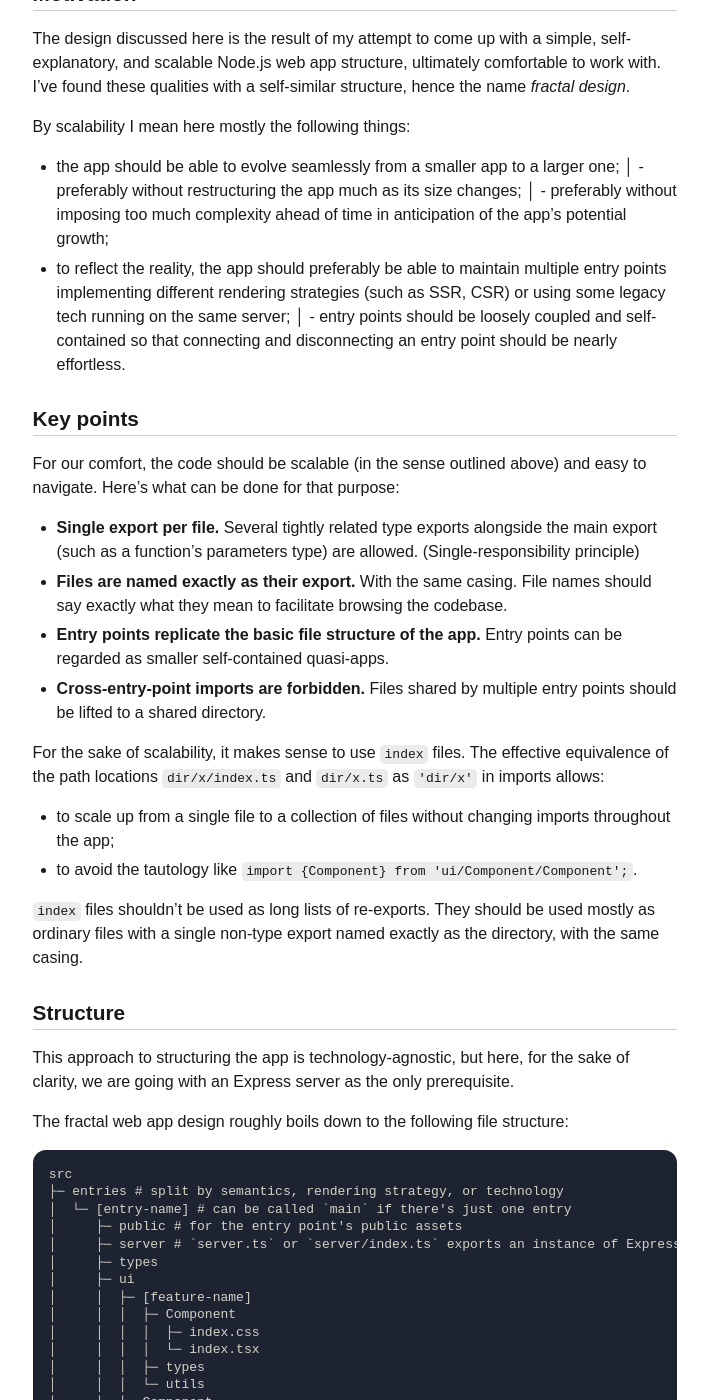
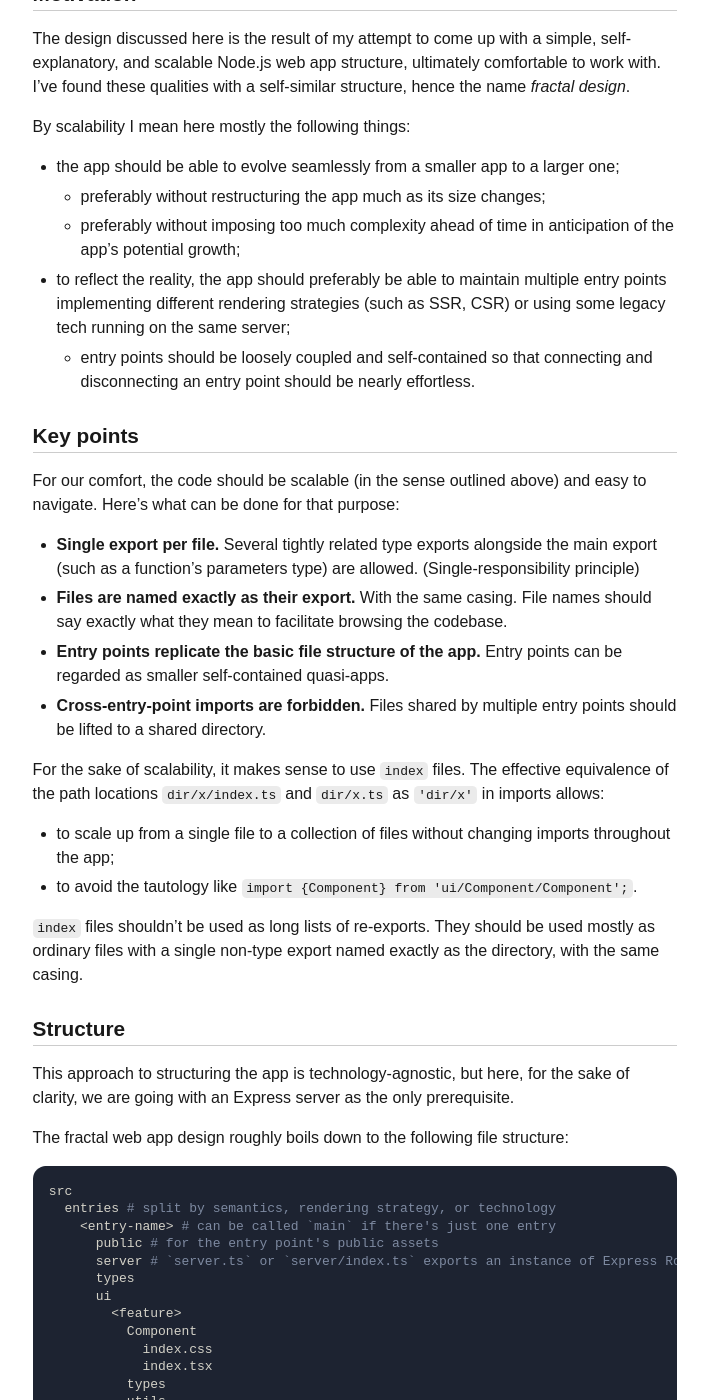
Before and after one commit to axtk/axtk.github.io, a Jekyll site: the page built from x/fractal_nodejs_web_app_design.md, in a window 1280 px wide and 1400 px high, scrolled down 195 px. Shown: the whole window, without its empty margins (285-993 px from the left). Built offline with Jekyll 4.4.1, drawn with Linux system fonts in a browser that asks for light colours; our own code applies the rules of GitHub Pages for plain Markdown files; some of the changed text lies outside the part shown.

Commit message:
Revert "update web app design diagram"
This reverts commit ebe00b9e43db4b75f38c3b600b64296a7884b4db.

````diff
--- a/x/fractal_nodejs_web_app_design.md
+++ b/x/fractal_nodejs_web_app_design.md
@@ -2,10 +2,10 @@
 title: Fractal Node.js web app design
 date: 2025-08-28
 tags:
-│    - webdev
-│    - nodejs
-│    - typescript
-│    - javascript
+    - webdev
+    - nodejs
+    - typescript
+    - javascript
 ---
 
 ## Motivation
@@ -14,10 +14,10 @@
 
 By scalability I mean here mostly the following things:
 - the app should be able to evolve seamlessly from a smaller app to a larger one;
-│  - preferably without restructuring the app much as its size changes;
-│  - preferably without imposing too much complexity ahead of time in anticipation of the app's potential growth;
+  - preferably without restructuring the app much as its size changes;
+  - preferably without imposing too much complexity ahead of time in anticipation of the app's potential growth;
 - to reflect the reality, the app should preferably be able to maintain multiple entry points implementing different rendering strategies (such as SSR, CSR) or using some legacy tech running on the same server;
-│  - entry points should be loosely coupled and self-contained so that connecting and disconnecting an entry point should be nearly effortless.
+  - entry points should be loosely coupled and self-contained so that connecting and disconnecting an entry point should be nearly effortless.
 
 ## Key points
 
@@ -40,38 +40,38 @@
 
 The fractal web app design roughly boils down to the following file structure:
 
-```
+```sh
 src
-├─ entries # split by semantics, rendering strategy, or technology
-│  └─ [entry-name] # can be called `main` if there's just one entry
-│     ├─ public # for the entry point's public assets
-│     ├─ server # `server.ts` or `server/index.ts` exports an instance of Express Router
-│     ├─ types
-│     ├─ ui
-│     │  ├─ [feature-name]
-│     │  │  ├─ Component
-│     │  │  │  ├─ index.css
-│     │  │  │  └─ index.tsx
-│     │  │  ├─ types
-│     │  │  └─ utils
-│     │  ├─ Component
-│     │  │  ├─ index.css
-│     │  │  └─ index.tsx # not `Component/Component.tsx`, exports `Component` and `ComponentProps`
-│     │  └─ index.tsx # CSR entry point, `hydrateRoot()` in React apps
-│     └─ utils
-├─ lib # would-be packages, pre-publishing, and patched external libs
-│  └─ [package-name]
-├─ public # for publicly available files shared by multiple entries
-├─ server
-│  ├─ middleware
-│  ├─ types
-│  ├─ utils
-│  └─ index.ts # plugs in the required entry points' Express Routers
-├─ types # shared types
-│  └─ CustomEntity.ts # exports `type CustomEntity`
-├─ ui # UI components shared by multiple entries
-└─ utils # shared utils
-   └─ getValue.ts # exports only `function getValue` (and possibly `type GetValueParams`)
+  entries # split by semantics, rendering strategy, or technology
+    <entry-name> # can be called `main` if there's just one entry
+      public # for the entry point's public assets
+      server # `server.ts` or `server/index.ts` exports an instance of Express Router
+      types
+      ui
+        <feature>
+          Component
+            index.css
+            index.tsx
+          types
+          utils
+        Component
+          index.css
+          index.tsx # not `Component/Component.tsx`, exports `Component` and `ComponentProps`
+        index.tsx # CSR entry point, `hydrateRoot()` in React apps
+      utils
+  lib # would-be packages, pre-publishing, and patched external libs
+    <package-name>
+  public # for publicly available assets shared by multiple entries
+  server
+    middleware
+    types
+    utils
+    index.ts # plugs in the required entry points' Express Routers
+  types # shared types
+    CustomEntity.ts # exports `type CustomEntity`
+  ui # UI components shared by multiple entries
+  utils # shared utils
+    getValue.ts # exports only `function getValue` (and possibly `type GetValueParams`)
 ```
 
 All the code resides in the `src` directory. `src/server` contains the app server code, all other directories in `src` are optional.
````
